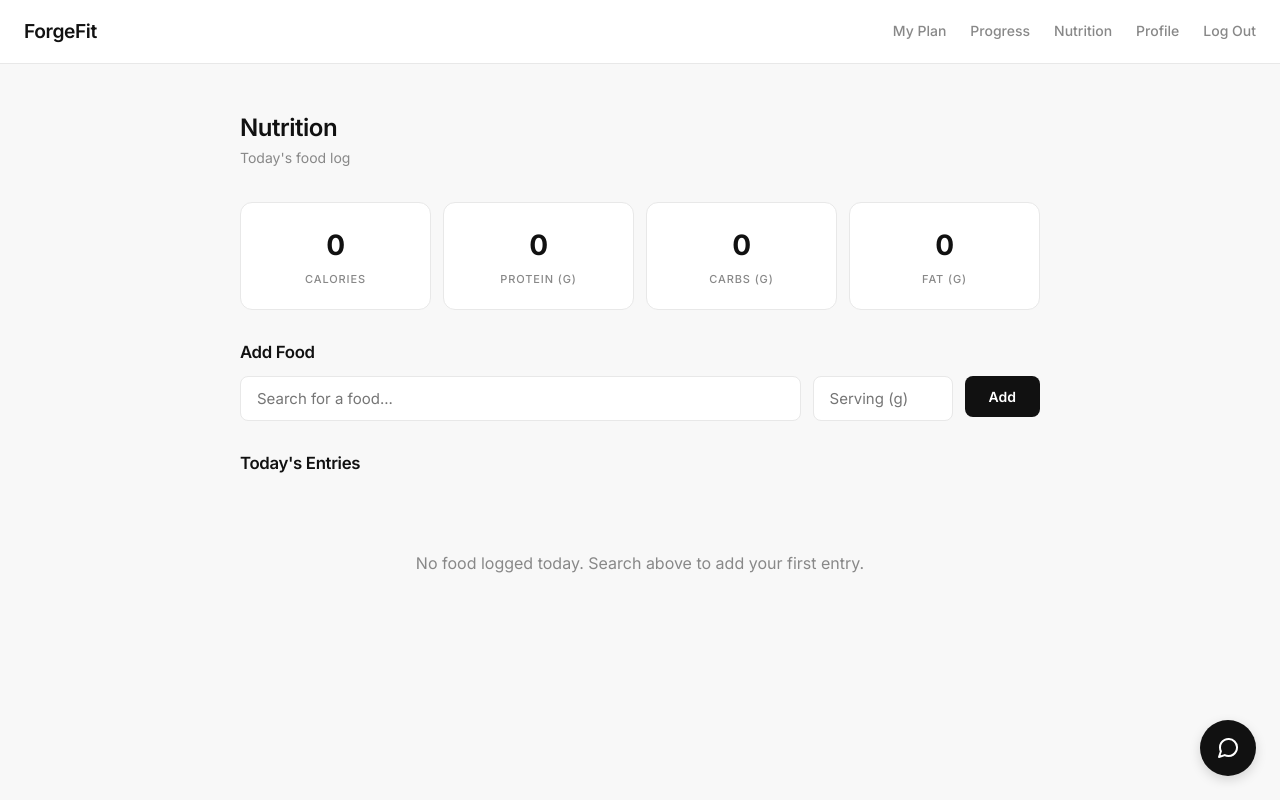
After one commit to morganedmondson/forgefit, a Flask app: page /food/ in a window 1280 px wide. The commit adds this page. Run offline with Flask 3, Linux system fonts and the light colour scheme; the visitor is signed in with stand-in values (Sample User, id 1); data that the repository does not hold is empty.

Commit message:
Add food and macro tracking with Open Food Facts search
- New FoodLog model (food name, serving size, calories, protein, carbs, fat)
- /food route with daily totals view, food search, add and delete entries
- Open Food Facts API integration for food search (free, no API key)
- Macro totals cards showing daily calories/protein/carbs/fat
- Nutrition nav link added

Co-Authored-By: Claude Opus 4.6 <noreply@anthropic.com>

```diff
--- a/requirements.txt
+++ b/requirements.txt
@@ -5,3 +5,4 @@ anthropic
 fpdf2
 gunicorn
 psycopg2-binary
+requests
--- a/routes/__init__.py
+++ b/routes/__init__.py
@@ -2,6 +2,7 @@ from .auth import auth_bp
 from .profile import profile_bp
 from .workout import workout_bp
 from .chat import chat_bp
+from .food import food_bp
 
 
 def register_blueprints(app):
@@ -9,3 +10,4 @@ def register_blueprints(app):
     app.register_blueprint(profile_bp)
     app.register_blueprint(workout_bp)
     app.register_blueprint(chat_bp)
+    app.register_blueprint(food_bp)
--- /dev/null
+++ b/routes/food.py
@@ -0,0 +1,128 @@
+from datetime import date, datetime
+
+import requests as http_requests
+from flask import Blueprint, request, jsonify, render_template
+from flask_login import login_required, current_user
+
+from app import db
+from models import FoodLog
+
+food_bp = Blueprint("food", __name__, url_prefix="/food")
+
+OPEN_FOOD_FACTS_URL = (
+    "https://world.openfoodfacts.org/cgi/search.pl"
+    "?search_terms={q}&action=process&json=1"
+    "&fields=product_name,nutriments&page_size=6"
+)
+
+
+@food_bp.route("/")
+@login_required
+def log():
+    today = date.today()
+    entries = FoodLog.query.filter(
+        FoodLog.user_id == current_user.id,
+        db.func.date(FoodLog.logged_at) == today,
+    ).order_by(FoodLog.logged_at).all()
+
+    totals = {
+        "calories": round(sum(e.calories for e in entries), 1),
+        "protein_g": round(sum(e.protein_g for e in entries), 1),
+        "carbs_g": round(sum(e.carbs_g for e in entries), 1),
+        "fat_g": round(sum(e.fat_g for e in entries), 1),
+    }
+
+    return render_template("food/log.html", entries=entries, totals=totals)
+
+
+@food_bp.route("/add", methods=["POST"])
+@login_required
+def add():
+    data = request.get_json()
+    if not data:
+        return jsonify({"error": "No data provided"}), 400
+
+    required = ["food_name", "serving_g", "cal_100g", "protein_100g", "carbs_100g", "fat_100g"]
+    if not all(k in data for k in required):
+        return jsonify({"error": "Missing fields"}), 400
+
+    try:
+        serving_g = float(data["serving_g"])
+        cal_100g = float(data["cal_100g"])
+        protein_100g = float(data["protein_100g"])
+        carbs_100g = float(data["carbs_100g"])
+        fat_100g = float(data["fat_100g"])
+    except (TypeError, ValueError):
+        return jsonify({"error": "Invalid numeric values"}), 400
+
+    factor = serving_g / 100.0
+    entry = FoodLog(
+        user_id=current_user.id,
+        food_name=str(data["food_name"])[:200],
+        serving_g=serving_g,
+        calories=round(cal_100g * factor, 1),
+        protein_g=round(protein_100g * factor, 1),
+        carbs_g=round(carbs_100g * factor, 1),
+        fat_g=round(fat_100g * factor, 1),
+    )
+    db.session.add(entry)
+    db.session.commit()
+
+    return jsonify({
+        "success": True,
+        "entry": {
+            "id": entry.id,
+            "food_name": entry.food_name,
+            "serving_g": entry.serving_g,
+            "calories": entry.calories,
+            "protein_g": entry.protein_g,
+            "carbs_g": entry.carbs_g,
+            "fat_g": entry.fat_g,
+        },
+    })
+
+
+@food_bp.route("/delete/<int:entry_id>", methods=["POST"])
+@login_required
+def delete(entry_id):
+    entry = FoodLog.query.get_or_404(entry_id)
+    if entry.user_id != current_user.id:
+        return jsonify({"error": "Forbidden"}), 403
+    db.session.delete(entry)
+    db.session.commit()
+    return jsonify({"success": True})
+
+
+@food_bp.route("/search")
+@login_required
+def search():
+    q = request.args.get("q", "").strip()
+    if not q:
+        return jsonify([])
+
+    try:
+        resp = http_requests.get(
+            OPEN_FOOD_FACTS_URL.format(q=http_requests.utils.quote(q)),
+            timeout=3,
+            headers={"User-Agent": "ForgeFit/1.0"},
+        )
+        resp.raise_for_status()
+        data = resp.json()
+    except Exception:
+        return jsonify([])
+
+    results = []
+    for product in data.get("products", []):
+        name = product.get("product_name", "").strip()
+        if not name:
+            continue
+        n = product.get("nutriments", {})
+        results.append({
+            "name": name,
+            "cal_100g": round(float(n.get("energy-kcal_100g") or n.get("energy-kcal", 0) or 0), 1),
+            "protein_100g": round(float(n.get("proteins_100g") or 0), 1),
+            "carbs_100g": round(float(n.get("carbohydrates_100g") or 0), 1),
+            "fat_100g": round(float(n.get("fat_100g") or 0), 1),
+        })
+
+    return jsonify(results[:6])
--- a/static/app.js
+++ b/static/app.js
@@ -131,3 +131,165 @@ function sendChat() {
         messagesDiv.appendChild(errMsg);
     });
 }
+
+/* Food / Nutrition */
+var _foodDebounce = null;
+var _foodResults = [];
+
+function foodSearch() {
+    var q = document.getElementById("foodSearchInput").value.trim();
+    var resultsEl = document.getElementById("foodResults");
+
+    if (!q) {
+        resultsEl.style.display = "none";
+        return;
+    }
+
+    clearTimeout(_foodDebounce);
+    _foodDebounce = setTimeout(function () {
+        fetch("/food/search?q=" + encodeURIComponent(q))
+        .then(function (r) { return r.json(); })
+        .then(function (items) {
+            _foodResults = items;
+            resultsEl.innerHTML = "";
+            if (!items.length) {
+                resultsEl.style.display = "none";
+                return;
+            }
+            items.forEach(function (item, i) {
+                var div = document.createElement("div");
+                div.className = "food-result-item";
+                div.textContent = item.name + " — " + item.cal_100g + " kcal / 100g";
+                div.onclick = function () { selectFood(i); };
+                resultsEl.appendChild(div);
+            });
+            resultsEl.style.display = "block";
+        })
+        .catch(function () { resultsEl.style.display = "none"; });
+    }, 300);
+}
+
+function selectFood(index) {
+    var item = _foodResults[index];
+    if (!item) return;
+    document.getElementById("foodSearchInput").value = item.name;
+    document.getElementById("selectedName").value = item.name;
+    document.getElementById("selectedCal").value = item.cal_100g;
+    document.getElementById("selectedProtein").value = item.protein_100g;
+    document.getElementById("selectedCarbs").value = item.carbs_100g;
+    document.getElementById("selectedFat").value = item.fat_100g;
+    document.getElementById("foodResults").style.display = "none";
+}
+
+function addFood() {
+    var name = document.getElementById("selectedName").value;
+    var serving = document.getElementById("servingInput").value;
+
+    if (!name) { alert("Please search and select a food first."); return; }
+    if (!serving || parseFloat(serving) <= 0) { alert("Please enter a valid serving size."); return; }
+
+    fetch("/food/add", {
+        method: "POST",
+        headers: { "Content-Type": "application/json" },
+        body: JSON.stringify({
+            food_name: name,
+            serving_g: parseFloat(serving),
+            cal_100g: parseFloat(document.getElementById("selectedCal").value) || 0,
+            protein_100g: parseFloat(document.getElementById("selectedProtein").value) || 0,
+            carbs_100g: parseFloat(document.getElementById("selectedCarbs").value) || 0,
+            fat_100g: parseFloat(document.getElementById("selectedFat").value) || 0,
+        }),
+    })
+    .then(function (r) { return r.json(); })
+    .then(function (data) {
+        if (!data.success) { alert(data.error || "Failed to add food."); return; }
+
+        var e = data.entry;
+
+        // Show table if it was hidden (first entry)
+        var empty = document.getElementById("emptyState");
+        var wrap = document.getElementById("foodTableWrap");
+        if (empty) empty.style.display = "none";
+        if (wrap) wrap.style.display = "block";
+
+        // Append row
+        var tbody = document.getElementById("foodTableBody");
+        var tr = document.createElement("tr");
+        tr.id = "food-row-" + e.id;
+        tr.innerHTML =
+            "<td>" + e.food_name + "</td>" +
+            "<td>" + Math.round(e.serving_g) + "g</td>" +
+            "<td>" + e.calories + "</td>" +
+            "<td>" + e.protein_g + "g</td>" +
+            "<td>" + e.carbs_g + "g</td>" +
+            "<td>" + e.fat_g + "g</td>" +
+            "<td><button class='btn-icon' onclick='deleteFood(" + e.id + ", this)' title='Remove'>" +
+            "<i data-feather='trash-2' style='width:14px;height:14px;'></i></button></td>";
+        tbody.appendChild(tr);
+        feather.replace();
+
+        // Update totals
+        updateTotals(e.calories, e.protein_g, e.carbs_g, e.fat_g);
+
+        // Reset inputs
+        document.getElementById("foodSearchInput").value = "";
+        document.getElementById("servingInput").value = "";
+        document.getElementById("selectedName").value = "";
+        document.getElementById("selectedCal").value = "";
+        document.getElementById("selectedProtein").value = "";
+        document.getElementById("selectedCarbs").value = "";
+        document.getElementById("selectedFat").value = "";
+    })
+    .catch(function () { alert("Failed to add food."); });
+}
+
+function deleteFood(id, btnEl) {
+    fetch("/food/delete/" + id, { method: "POST" })
+    .then(function (r) { return r.json(); })
+    .then(function (data) {
+        if (!data.success) { alert(data.error || "Failed to delete."); return; }
+        var row = document.getElementById("food-row-" + id);
+        if (!row) return;
+
+        // Read values from row before removing
+        var cells = row.querySelectorAll("td");
+        var cal = parseFloat(cells[2].textContent) || 0;
+        var pro = parseFloat(cells[3].textContent) || 0;
+        var carbs = parseFloat(cells[4].textContent) || 0;
+        var fat = parseFloat(cells[5].textContent) || 0;
+
+        row.remove();
+        updateTotals(-cal, -pro, -carbs, -fat);
+
+        // Show empty state if no rows left
+        var tbody = document.getElementById("foodTableBody");
+        if (tbody && tbody.children.length === 0) {
+            var empty = document.getElementById("emptyState");
+            var wrap = document.getElementById("foodTableWrap");
+            if (empty) empty.style.display = "";
+            if (wrap) wrap.style.display = "none";
+        }
+    })
+    .catch(function () { alert("Failed to delete."); });
+}
+
+function updateTotals(cal, pro, carbs, fat) {
+    function add(id, val) {
+        var el = document.getElementById(id);
+        if (!el) return;
+        el.textContent = Math.round((parseFloat(el.textContent) + val) * 10) / 10;
+    }
+    add("total-calories", cal);
+    add("total-protein", pro);
+    add("total-carbs", carbs);
+    add("total-fat", fat);
+}
+
+// Close food search dropdown when clicking outside
+document.addEventListener("click", function (e) {
+    var wrap = document.querySelector(".food-search-wrap");
+    if (wrap && !wrap.contains(e.target)) {
+        var results = document.getElementById("foodResults");
+        if (results) results.style.display = "none";
+    }
+});
--- a/static/style.css
+++ b/static/style.css
@@ -390,6 +390,122 @@ h1, h2, h3, h4, h5, h6 {
 }
 .empty-state p { margin-bottom: 24px; }
 
+/* Nutrition page */
+.nutrition-page { max-width: 800px; margin: 0 auto; }
+
+.macro-totals {
+    display: flex;
+    gap: 12px;
+    margin-bottom: 32px;
+}
+.macro-card {
+    flex: 1;
+    background: var(--surface);
+    border: 1px solid var(--border);
+    border-radius: 12px;
+    padding: 20px 16px;
+    text-align: center;
+}
+.macro-value {
+    display: block;
+    font-size: 1.75rem;
+    font-weight: 700;
+    letter-spacing: -0.02em;
+    color: var(--text);
+}
+.macro-label {
+    font-size: 11px;
+    font-weight: 500;
+    text-transform: uppercase;
+    letter-spacing: 0.08em;
+    color: var(--text-muted);
+    margin-top: 4px;
+    display: block;
+}
+
+.food-add-section {
+    margin-bottom: 32px;
+}
+.food-add-section h3 {
+    font-size: 1.05rem;
+    margin-bottom: 12px;
+}
+.food-add-row {
+    display: flex;
+    gap: 12px;
+    align-items: flex-start;
+}
+.food-search-wrap {
+    flex: 1;
+    position: relative;
+}
+.food-search-wrap input {
+    width: 100%;
+    padding: 12px 16px;
+    background: var(--surface);
+    border: 1px solid var(--border);
+    border-radius: 8px;
+    color: var(--text);
+    font-family: 'Inter', sans-serif;
+    font-size: 0.9375rem;
+    outline: none;
+    transition: border-color 0.15s ease;
+}
+.food-search-wrap input:focus { border-color: var(--text); }
+.food-results {
+    position: absolute;
+    top: calc(100% + 4px);
+    left: 0;
+    right: 0;
+    background: var(--surface);
+    border: 1px solid var(--border);
+    border-radius: 8px;
+    box-shadow: 0 4px 12px rgba(0,0,0,0.08);
+    z-index: 50;
+    max-height: 240px;
+    overflow-y: auto;
+}
+.food-result-item {
+    padding: 10px 16px;
+    font-size: 0.875rem;
+    cursor: pointer;
+    border-bottom: 1px solid var(--border);
+    transition: background 0.1s ease;
+}
+.food-result-item:last-child { border-bottom: none; }
+.food-result-item:hover { background: var(--bg); }
+
+.food-serving-wrap input {
+    width: 140px;
+    padding: 12px 16px;
+    background: var(--surface);
+    border: 1px solid var(--border);
+    border-radius: 8px;
+    color: var(--text);
+    font-family: 'Inter', sans-serif;
+    font-size: 0.9375rem;
+    outline: none;
+    transition: border-color 0.15s ease;
+}
+.food-serving-wrap input:focus { border-color: var(--text); }
+
+.food-entries-section h3 {
+    font-size: 1.05rem;
+    margin-bottom: 12px;
+}
+
+.btn-icon {
+    background: none;
+    border: none;
+    cursor: pointer;
+    color: var(--text-muted);
+    padding: 4px;
+    display: inline-flex;
+    align-items: center;
+    transition: color 0.15s ease;
+}
+.btn-icon:hover { color: var(--error); }
+
 /* Chat sidebar */
 .chat-toggle {
     position: fixed;
--- a/templates/base.html
+++ b/templates/base.html
@@ -18,6 +18,7 @@
             {% if current_user.is_authenticated %}
                 <a href="{{ url_for('workout.plan') }}">My Plan</a>
                 <a href="{{ url_for('workout.progress') }}">Progress</a>
+                <a href="{{ url_for('food.log') }}">Nutrition</a>
                 <a href="{{ url_for('profile.edit') }}">Profile</a>
                 <a href="{{ url_for('auth.logout') }}">Log Out</a>
             {% else %}
--- /dev/null
+++ b/templates/food/log.html
@@ -0,0 +1,125 @@
+{% extends "base.html" %}
+{% block title %}Nutrition — ForgeFit{% endblock %}
+{% block content %}
+<div class="nutrition-page">
+
+    <div class="plan-header">
+        <h2>Nutrition</h2>
+        <p class="plan-sub">Today's food log</p>
+    </div>
+
+    <!-- Macro Totals -->
+    <div class="macro-totals">
+        <div class="macro-card">
+            <span class="macro-value" id="total-calories">{{ totals.calories }}</span>
+            <span class="macro-label">Calories</span>
+        </div>
+        <div class="macro-card">
+            <span class="macro-value" id="total-protein">{{ totals.protein_g }}</span>
+            <span class="macro-label">Protein (g)</span>
+        </div>
+        <div class="macro-card">
+            <span class="macro-value" id="total-carbs">{{ totals.carbs_g }}</span>
+            <span class="macro-label">Carbs (g)</span>
+        </div>
+        <div class="macro-card">
+            <span class="macro-value" id="total-fat">{{ totals.fat_g }}</span>
+            <span class="macro-label">Fat (g)</span>
+        </div>
+    </div>
+
+    <!-- Add Food -->
+    <div class="food-add-section">
+        <h3>Add Food</h3>
+        <div class="food-add-row">
+            <div class="food-search-wrap">
+                <input
+                    type="text"
+                    id="foodSearchInput"
+                    placeholder="Search for a food..."
+                    autocomplete="off"
+                    oninput="foodSearch()"
+                >
+                <div class="food-results" id="foodResults" style="display:none;"></div>
+            </div>
+            <div class="food-serving-wrap">
+                <input
+                    type="number"
+                    id="servingInput"
+                    placeholder="Serving (g)"
+                    min="1"
+                    step="1"
+                >
+            </div>
+            <button class="btn btn-primary" onclick="addFood()">Add</button>
+        </div>
+
+        <!-- Hidden inputs for selected food macros -->
+        <input type="hidden" id="selectedName" value="">
+        <input type="hidden" id="selectedCal" value="">
+        <input type="hidden" id="selectedProtein" value="">
+        <input type="hidden" id="selectedCarbs" value="">
+        <input type="hidden" id="selectedFat" value="">
+    </div>
+
+    <!-- Today's Entries -->
+    <div class="food-entries-section">
+        <h3>Today's Entries</h3>
+        {% if entries %}
+        <div class="day-card">
+            <table class="exercise-table" id="foodTable">
+                <thead>
+                    <tr>
+                        <th>Food</th>
+                        <th>Serving</th>
+                        <th>Calories</th>
+                        <th>Protein</th>
+                        <th>Carbs</th>
+                        <th>Fat</th>
+                        <th></th>
+                    </tr>
+                </thead>
+                <tbody id="foodTableBody">
+                    {% for entry in entries %}
+                    <tr id="food-row-{{ entry.id }}">
+                        <td>{{ entry.food_name }}</td>
+                        <td>{{ entry.serving_g | int }}g</td>
+                        <td>{{ entry.calories }}</td>
+                        <td>{{ entry.protein_g }}g</td>
+                        <td>{{ entry.carbs_g }}g</td>
+                        <td>{{ entry.fat_g }}g</td>
+                        <td>
+                            <button class="btn-icon" onclick="deleteFood({{ entry.id }}, this)" title="Remove">
+                                <i data-feather="trash-2" style="width:14px;height:14px;"></i>
+                            </button>
+                        </td>
+                    </tr>
+                    {% endfor %}
+                </tbody>
+            </table>
+        </div>
+        {% else %}
+        <div class="empty-state" id="emptyState">
+            <p>No food logged today. Search above to add your first entry.</p>
+        </div>
+        <div class="day-card" id="foodTableWrap" style="display:none;">
+            <table class="exercise-table" id="foodTable">
+                <thead>
+                    <tr>
+                        <th>Food</th>
+                        <th>Serving</th>
+                        <th>Calories</th>
+                        <th>Protein</th>
+                        <th>Carbs</th>
+                        <th>Fat</th>
+                        <th></th>
+                    </tr>
+                </thead>
+                <tbody id="foodTableBody"></tbody>
+            </table>
+        </div>
+        {% endif %}
+    </div>
+
+</div>
+{% endblock %}
```
Also changed, not shown: models.py (+13 -0 lines).
